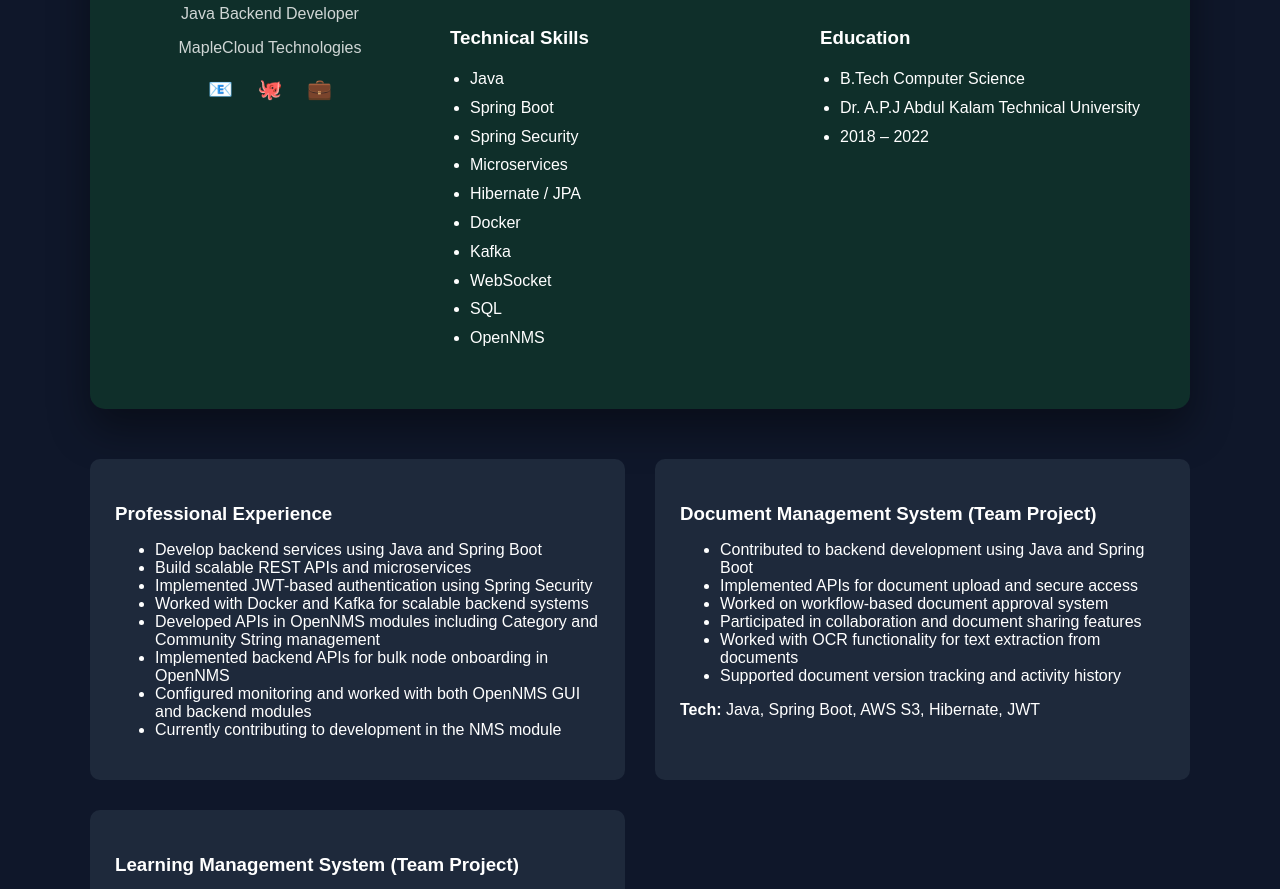
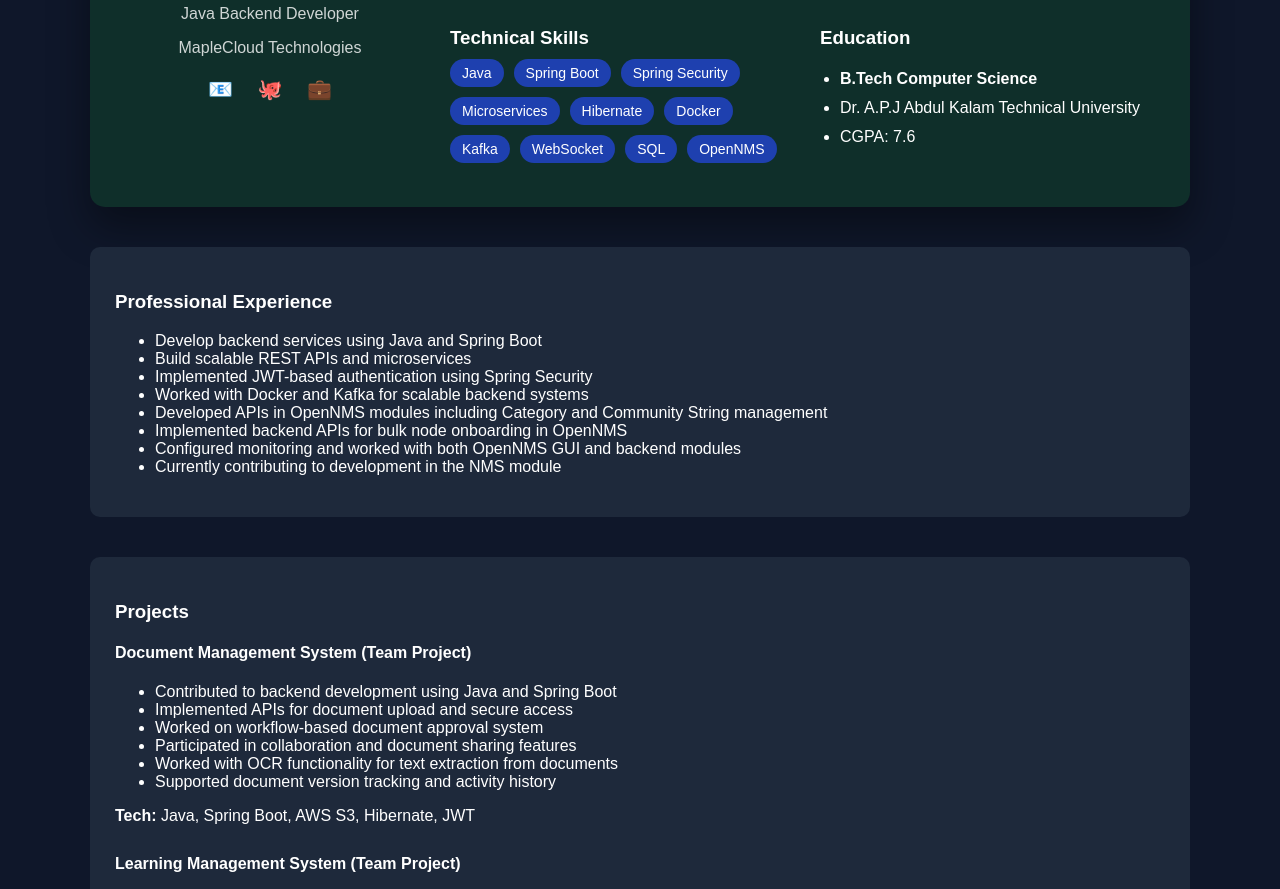
Before and after one commit to Smrut-Shukla/SmrutShukla.github.io, a plain HTML site: page index.html in a window 1280 px wide. Shown: the part 312-1201 px from the top of the page. Drawn offline with Linux system fonts and the light colour scheme.

Commit message:
Refactor HTML structure and styles for clarity
Removed button styles and updated project sections to use card-box layout. Added skills section with badges and improved formatting for experience and education.

```diff
--- a/index.html
+++ b/index.html
@@ -78,18 +78,6 @@ opacity:0.9;
 line-height:1.7;
 }
 
-/* BUTTON */
-
-.btn{
-display:inline-block;
-margin-top:20px;
-padding:10px 20px;
-background:#2563eb;
-color:white;
-border-radius:6px;
-text-decoration:none;
-}
-
 /* GRID */
 
 .grid{
@@ -97,6 +85,22 @@ display:grid;
 grid-template-columns:1fr 1fr;
 gap:40px;
 margin-top:30px;
+}
+
+/* SKILLS BADGES */
+
+.skills{
+display:flex;
+flex-wrap:wrap;
+gap:10px;
+margin-top:10px;
+}
+
+.skill{
+background:#1e40af;
+padding:6px 12px;
+border-radius:20px;
+font-size:14px;
 }
 
 /* SECTION */
@@ -110,23 +114,13 @@ padding-left:20px;
 line-height:1.8;
 }
 
-/* PROJECT CARDS */
+/* PROJECT / EXPERIENCE CARD */
 
-.projects{
-margin-top:50px;
-display:grid;
-grid-template-columns:1fr 1fr;
-gap:30px;
-}
-
-.project{
+.card-box{
 background:#1e293b;
 padding:25px;
 border-radius:10px;
-}
-
-.project h3{
-margin-bottom:10px;
+margin-top:40px;
 }
 
 /* CONTACT */
@@ -146,10 +140,6 @@ text-align:center;
 }
 
 .grid{
-grid-template-columns:1fr;
-}
-
-.projects{
 grid-template-columns:1fr;
 }
 
@@ -180,9 +170,7 @@ grid-template-columns:1fr;
 <div class="social">
 
 <a href="mailto:shrutishukla9696@gmail.com">📧</a>
-
 <a href="https://github.com">🐙</a>
-
 <a href="https://www.linkedin.com/in/smrut-shukla-07a2b5233">💼</a>
 
 </div>
@@ -198,8 +186,8 @@ grid-template-columns:1fr;
 Java Backend Developer with 1.5+ years of experience building scalable
 backend systems using Java and Spring Boot.
 
-I focus on developing REST APIs, microservices architectures and secure
-authentication systems using JWT and Spring Security.
+I specialize in developing REST APIs, microservices architecture and
+secure authentication systems using JWT and Spring Security.
 
 I have contributed to enterprise applications including a Document
 Management System, Learning Management System and network monitoring
@@ -213,20 +201,20 @@ platforms using OpenNMS.
 
 <h3>Technical Skills</h3>
 
-<ul>
+<div class="skills">
 
-<li>Java</li>
-<li>Spring Boot</li>
-<li>Spring Security</li>
-<li>Microservices</li>
-<li>Hibernate / JPA</li>
-<li>Docker</li>
-<li>Kafka</li>
-<li>WebSocket</li>
-<li>SQL</li>
-<li>OpenNMS</li>
+<span class="skill">Java</span>
+<span class="skill">Spring Boot</span>
+<span class="skill">Spring Security</span>
+<span class="skill">Microservices</span>
+<span class="skill">Hibernate</span>
+<span class="skill">Docker</span>
+<span class="skill">Kafka</span>
+<span class="skill">WebSocket</span>
+<span class="skill">SQL</span>
+<span class="skill">OpenNMS</span>
 
-</ul>
+</div>
 
 </div>
 
@@ -236,9 +224,9 @@ platforms using OpenNMS.
 
 <ul>
 
-<li>B.Tech Computer Science</li>
+<li><b>B.Tech Computer Science</b></li>
 <li>Dr. A.P.J Abdul Kalam Technical University</li>
-<li>2018 – 2022</li>
+<li>CGPA: 7.6</li>
 
 </ul>
 
@@ -250,11 +238,9 @@ platforms using OpenNMS.
 
 </div>
 
-<!-- EXPERIENCE -->
+<!-- PROFESSIONAL EXPERIENCE -->
 
-<div class="projects">
-
-<div class="project">
+<div class="card-box">
 
 <h3>Professional Experience</h3>
 
@@ -280,9 +266,13 @@ platforms using OpenNMS.
 
 </div>
 
-<div class="project">
+<!-- PROJECTS -->
 
-<h3>Document Management System (Team Project)</h3>
+<div class="card-box">
+
+<h3>Projects</h3>
+
+<h4>Document Management System (Team Project)</h4>
 
 <ul>
 
@@ -302,11 +292,8 @@ platforms using OpenNMS.
 
 <p><b>Tech:</b> Java, Spring Boot, AWS S3, Hibernate, JWT</p>
 
-</div>
 
-<div class="project">
-
-<h3>Learning Management System (Team Project)</h3>
+<h4 style="margin-top:30px;">Learning Management System (Team Project)</h4>
 
 <ul>
 
@@ -325,8 +312,6 @@ platforms using OpenNMS.
 </ul>
 
 <p><b>Tech:</b> Java, Spring Boot, WebSocket, JWT, MySQL</p>
-
-</div>
 
 </div>
 
```
